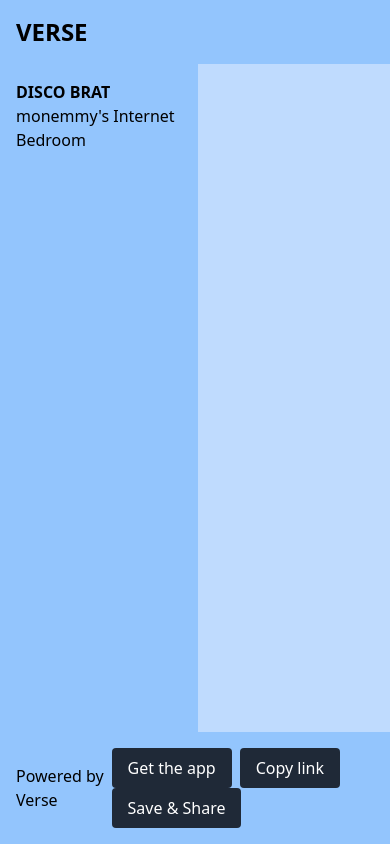
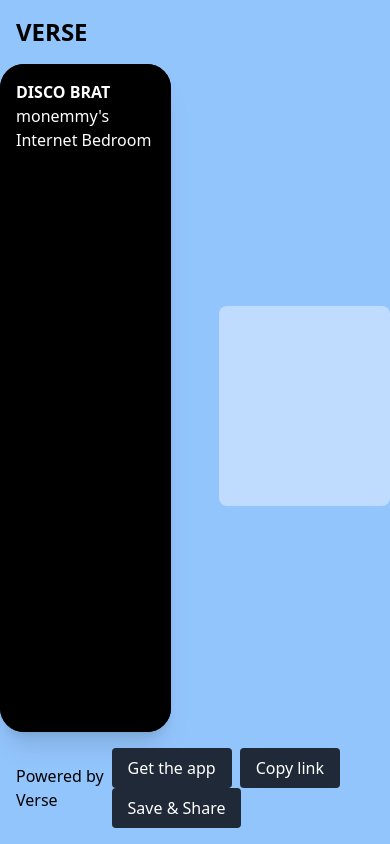
Before and after one commit to emmyxth/xhackathon, a Next.js app: page /bedroom in a window 390 px wide. Built offline with nearby package versions, Linux system fonts and the light colour scheme.

Commit message:
resizing for iphone

```diff
--- a/pages/bedroom.tsx
+++ b/pages/bedroom.tsx
@@ -11,13 +11,14 @@
       <header className="p-4">
         <h1 className="text-2xl font-bold">VERSE</h1>
       </header>
-      <main className="flex-grow flex">
-        <div className="flex-grow p-4">
+
+      <main className="flex-grow flex flex-row gap-12 items-center justify-center space-y-4">
+        <div className="w-[375px] h-full bg-black rounded-3xl overflow-hidden shadow-xl">
           <EditableComponent />
         </div>
-        <aside className="w-64 bg-blue-200 p-4">
+        <div className="w-[375px] h-[200px] bg-blue-200 rounded-lg overflow-y-auto">
           <ElementPanel />
-        </aside>
+        </div>
       </main>
       <footer className="p-4 flex justify-between items-center">
         <span>Powered by Verse</span>
@@ -29,12 +30,11 @@
             Copy link
           </button>
           <button className="px-4 py-2 bg-gray-800 text-white rounded">
-            Save &amp; Share
+            Save & Share
           </button>
         </div>
       </footer>
     </div>
   );
 };
-
 export default VersePage;
--- a/src/components/EditableComponent.tsx
+++ b/src/components/EditableComponent.tsx
@@ -14,7 +14,7 @@
   };
 
   return (
-    <div className="relative w-full h-full bg-green-400 rounded-lg overflow-hidden">
+    <div className="relative w-full h-full bg-black text-white p-4">
       <h2 className="text-3xl font-bold text-center py-4">DISCO BRAT</h2>
       <p className="text-center">monemmy's Internet Bedroom</p>
       {elements.map((element) => (
--- a/src/components/ElementPanel.tsx
+++ b/src/components/ElementPanel.tsx
@@ -9,10 +9,19 @@
   ];
 
   return (
-    <div className="grid grid-cols-3 gap-2">
+    <div className="grid grid-cols-3 gap-2 p-4">
       {elements.map((element) => (
-        <div key={element.id} className="bg-white p-2 rounded">
-          <Image src={element.src} alt={element.alt} width={64} height={64} />
+        <div
+          key={element.id}
+          className="bg-white p-2 rounded cursor-pointer hover:bg-gray-100 transition-colors"
+        >
+          <Image
+            src={element.src}
+            alt={element.alt}
+            width={64}
+            height={64}
+            layout="responsive"
+          />
         </div>
       ))}
     </div>
```
